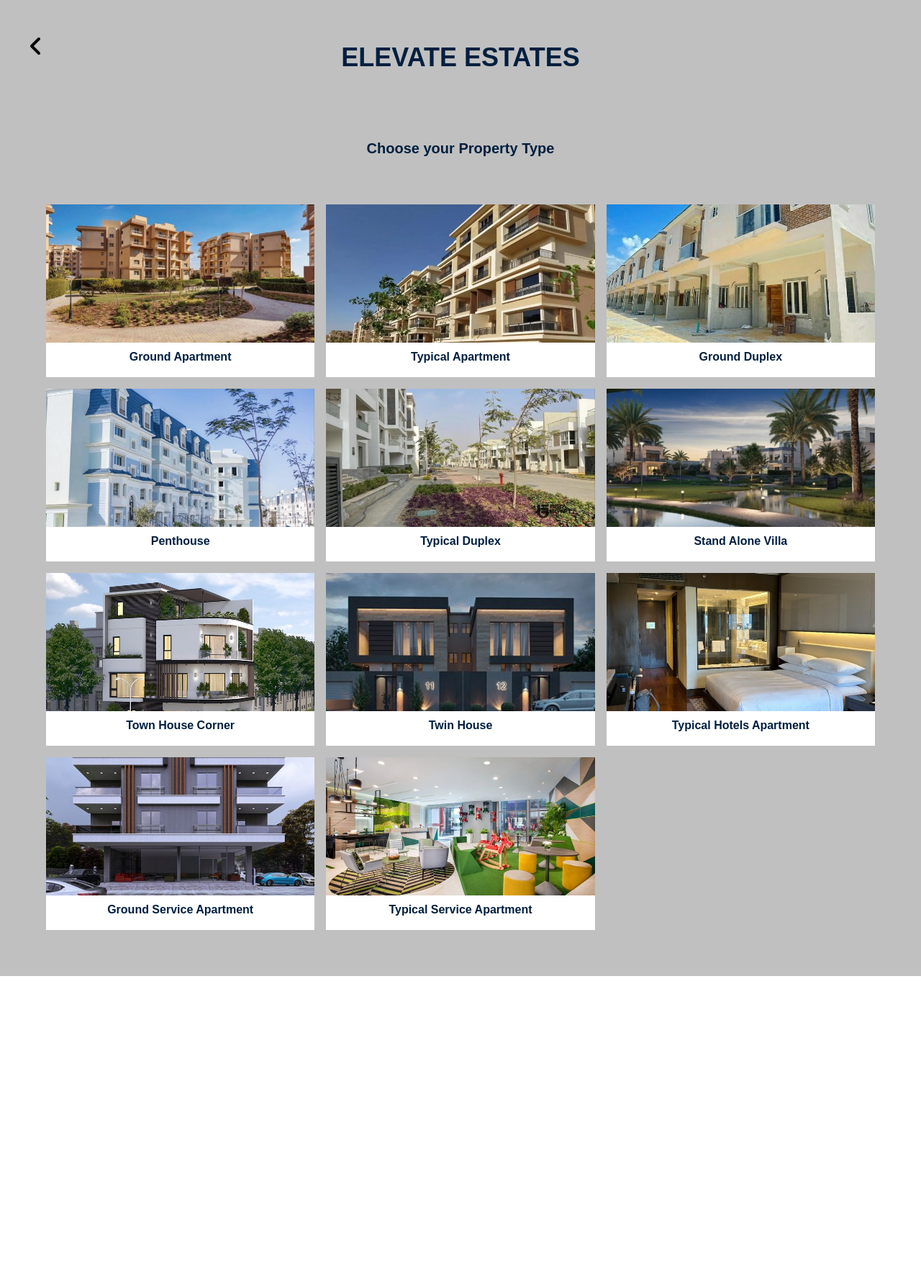
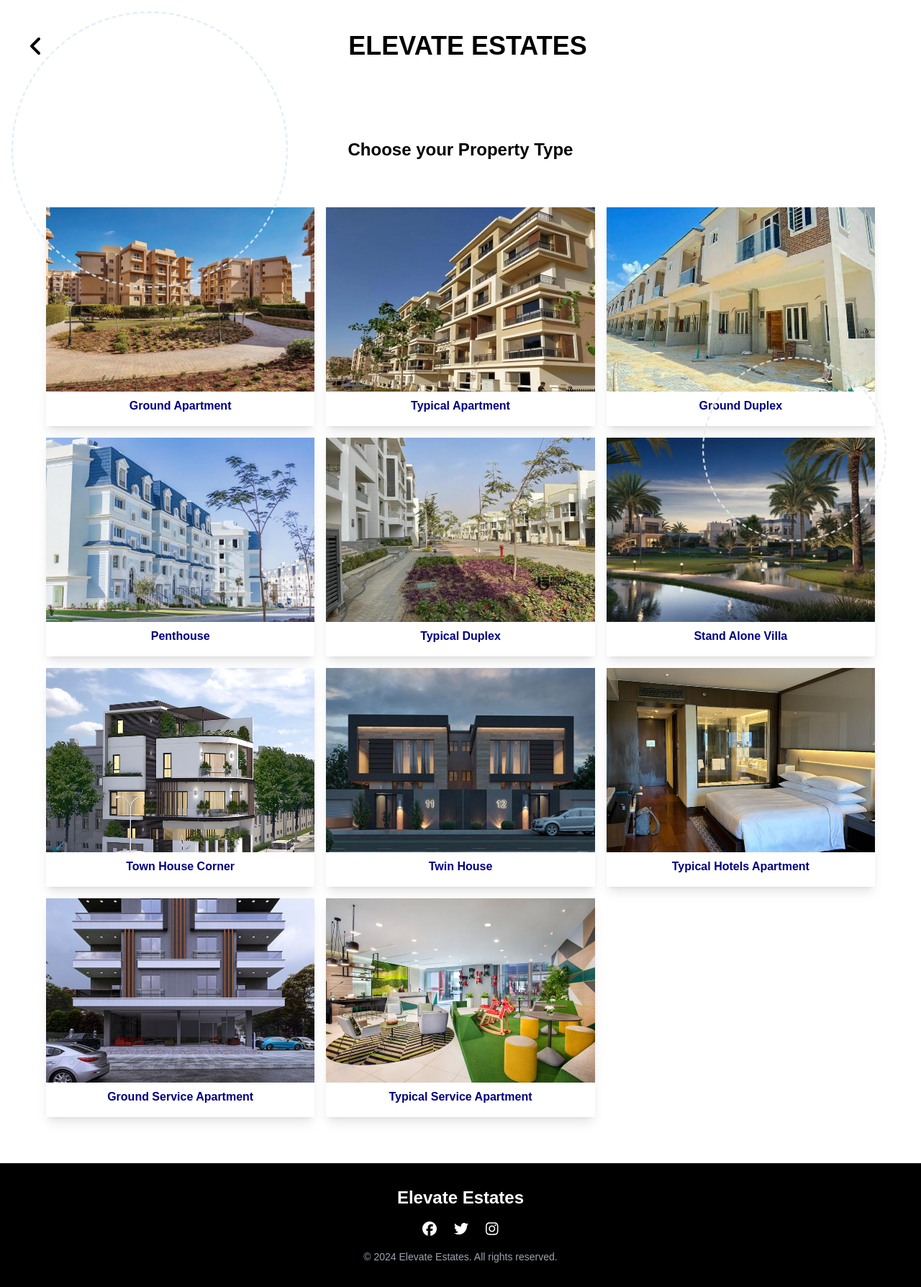
Before and after one commit to y-emam/elevate-estates, a Next.js app: page /propertyType in a window 1280 px wide. Shown: the whole page at 72% size. Before the commit the page ends 1356 px from the top, so only its background shows below. Built offline with nearby package versions, Linux system fonts and the light colour scheme.

Commit message:
made the destination page in a good design

```diff
--- a/app/destination/page.tsx
+++ b/app/destination/page.tsx
@@ -1,5 +1,6 @@
 "use client";
 
+import Footer from "@/components/Footer";
 import Navbar from "@/components/Navbar";
 import Image from "next/image";
 import { useRouter } from "next/navigation";
@@ -43,36 +44,39 @@
   };
 
   return (
-    <div className="bg-silver h-full">
+    <div className="bg-gradient-to-r from-slate-100 via-white to-slate-50 h-full relative">
       <Navbar />
       <div className="container pt-36 flex flex-col justify-center">
-        <h1 className="w-full text-navy text-center text-xl font-bold">
+        <h1 className="w-full text-black text-center text-xl font-bold">
           Pick up your Destination
         </h1>
-        <div className="grid grid-cols-3 gap-4 p-16">
+        <div className="grid grid-cols-1 sm:grid-cols-2 md:grid-cols-3 lg:grid-cols-3 gap-4 p-4 sm:p-8 md:p-16">
           {items.map((item) => (
             <div
-              className="bg-white text-navy pb-4 cursor-pointer"
-              key={item.title.toUpperCase()}
-              onClick={() => {
-                handleNavigation(item.title);
-              }}
+              className="bg-white z-10 text-black pb-4 cursor-pointer shadow-lg transform transition-all duration-300 hover:text-navy hover:scale-105 hover:shadow-2xl hover:bg-slate-100"
+              key={item.title}
+              onClick={() => handleNavigation(item.title)}
             >
-              <div className="relative w-full h-48">
+              <div className="relative w-full h-48 sm:h-56 md:h-64 lg:h-72 overflow-hidden">
                 <Image
                   src={item.img_url}
                   alt={item.title}
                   objectFit="cover"
                   layout="fill"
+                  className="transform transition-transform duration-500 hover:scale-110"
                 />
               </div>
-              <p className="w-full text-center text-navy font-semibold pt-2">
+              <p className="w-full text-center font-semibold pt-2 text-sm sm:text-base md:text-lg">
                 {item.title}
               </p>
             </div>
           ))}
         </div>
       </div>
+      <Footer />
+
+      <div className="absolute z-0 top-4 left-4 w-64 sm:w-80 md:w-96 h-64 sm:h-80 md:h-96 border-2 border-dashed border-blue-100 rounded-full animate-rotate" />
+      <div className="absolute bottom-8 right-12 w-48 sm:w-64 md:w-80 h-48 sm:h-64 md:h-80 border-2 border-black-100 border-dashed rounded-full animate-rotate" />
     </div>
   );
 }
--- a/app/globals.css
+++ b/app/globals.css
@@ -6,13 +6,13 @@
 @import url("https://fonts.googleapis.com/css2?family=Playfair+Display:wght@400;700&family=Montserrat:wght@400;700&display=swap");
 
 :root {
-  --background: #c0c0c0;
+  --background: #fff;
   --foreground: #171717;
 }
 
 @media (prefers-color-scheme: dark) {
   :root {
     --background: #0a0a0a;
-    --foreground: #c0c0c0;
+    --foreground: #fff;
   }
 }
--- a/app/propertyDetails/page.tsx
+++ b/app/propertyDetails/page.tsx
@@ -6,6 +6,7 @@
 import { ChangeEvent, FormEvent, useState } from "react";
 import Tippy from "@tippyjs/react";
 import "tippy.js/dist/tippy.css";
+import Footer from "@/components/Footer";
 
 interface propertyDetailsData {
   noBedrooms: string;
@@ -94,6 +95,10 @@
           </button>
         </form>
       </div>
+      <Footer />
+
+      <div className="absolute z-0 top-4 left-4 w-96 h-96 border-2 border-dashed border-blue-100 rounded-full animate-rotate" />
+      <div className="absolute bottom-8 right-12 w-64 h-64 border-2 border-black-100 border-dashed rounded-full animate-rotate" />
     </div>
   );
 }
--- a/app/propertyType/page.tsx
+++ b/app/propertyType/page.tsx
@@ -1,5 +1,6 @@
 "use client";
 
+import Footer from "@/components/Footer";
 import Navbar from "@/components/Navbar";
 import Image from "next/image";
 import { useRouter, useSearchParams } from "next/navigation";
@@ -48,22 +49,22 @@
   };
 
   return (
-    <div className="bg-silver h-full">
+    <div className="bg-white h-full">
       <Navbar />
       <div className="container pt-36 flex flex-col justify-center">
-        <h1 className="w-full text-navy text-center text-xl font-bold ">
+        <h1 className="w-full text-black text-center text-xl font-bold md:text-2xl">
           Choose your Property Type
         </h1>
-        <div className="grid grid-cols-3 gap-4 p-16">
+        <div className="grid grid-cols-1 sm:grid-cols-2 md:grid-cols-3 gap-4 p-4 sm:p-8 md:p-16">
           {items.map((item) => (
             <div
-              className="bg-white text-navy pb-4 cursor-pointer"
+              className="bg-white text-color pb-4 cursor-pointer shadow-lg"
               key={item.title.toUpperCase()}
               onClick={() => {
                 handleNavigation(item.title);
               }}
             >
-              <div className="relative w-full h-48">
+              <div className="relative w-full h-48 sm:h-56 md:h-64">
                 <Image
                   src={item.img_url}
                   alt={item.title}
@@ -78,6 +79,10 @@
           ))}
         </div>
       </div>
+      <Footer />
+
+      <div className="absolute z-0 top-4 left-4 w-96 h-96 border-2 border-dashed border-blue-100 rounded-full animate-rotate" />
+      <div className="absolute bottom-12 right-12 w-64 h-64 border-2 border-black-100 border-dashed rounded-full animate-rotate" />
     </div>
   );
 }
--- a/app/submition/page.tsx
+++ b/app/submition/page.tsx
@@ -1,5 +1,6 @@
 "use client";
 
+import Footer from "@/components/Footer";
 import Navbar from "@/components/Navbar";
 import { useSearchParams } from "next/navigation";
 import { ChangeEvent, FormEvent, useState } from "react";
@@ -171,6 +172,7 @@
           </div>
         )}
       </div>
+      <Footer />
     </div>
   );
 }
--- /dev/null
+++ b/components/Footer/index.tsx
@@ -0,0 +1,50 @@
+import React from "react";
+import { FontAwesomeIcon } from "@fortawesome/react-fontawesome";
+import {
+  faFacebook,
+  faTwitter,
+  faInstagram,
+} from "@fortawesome/free-brands-svg-icons";
+
+const Footer: React.FC = () => {
+  return (
+    <footer className="bg-black text-white py-8">
+      <div className="container mx-auto text-center">
+        {/* Logo */}
+        <h1 className="text-2xl font-bold mb-4">Elevate Estates</h1>
+
+        {/* Social Media Icons */}
+        <div className="flex justify-center space-x-6 mb-4">
+          <a
+            href="#"
+            aria-label="Facebook"
+            className="text-white hover:text-gray-400"
+          >
+            <FontAwesomeIcon icon={faFacebook} size="lg" />
+          </a>
+          <a
+            href="#"
+            aria-label="Twitter"
+            className="text-white hover:text-gray-400"
+          >
+            <FontAwesomeIcon icon={faTwitter} size="lg" />
+          </a>
+          <a
+            href="#"
+            aria-label="Instagram"
+            className="text-white hover:text-gray-400"
+          >
+            <FontAwesomeIcon icon={faInstagram} size="lg" />
+          </a>
+        </div>
+
+        {/* Copyright */}
+        <p className="text-sm text-gray-400">
+          © {new Date().getFullYear()} Elevate Estates. All rights reserved.
+        </p>
+      </div>
+    </footer>
+  );
+};
+
+export default Footer;
--- a/components/Navbar/index.tsx
+++ b/components/Navbar/index.tsx
@@ -1,12 +1,16 @@
 "use client";
 
 import { FontAwesomeIcon } from "@fortawesome/react-fontawesome";
-import "./styles.css";
 import { faAngleLeft } from "@fortawesome/free-solid-svg-icons/faAngleLeft";
-import { usePathname } from "next/navigation";
+import { usePathname, useRouter } from "next/navigation";
 
 function Navbar() {
   const isHomePage = usePathname() === "/";
+  const router = useRouter();
+
+  const handleNavigation = () => {
+    router.push("/");
+  };
 
   return (
     <nav
@@ -14,6 +18,7 @@
         isHomePage ? "fixed" : "relative"
       } z-50 bg-transparent p-10 pb-0 w-full h-0 pt-12`}
     >
+      <div className="flex items-center justify-between w-full">
         {!isHomePage && (
           <button
             onClick={() => window.history.back()}
@@ -28,11 +33,13 @@
         )}
         <h1
           className={`${
-          isHomePage ? "text-white" : "text-navy" // Change color based on the page
-        } text-4xl font-bold h-0 flex justify-center items-center`}
+            isHomePage ? "text-white" : "text-black"
+          } text-2xl sm:text-4xl font-bold h-0 flex justify-center items-center cursor-pointer mx-auto`}
+          onClick={handleNavigation}
         >
           ELEVATE ESTATES
         </h1>
+      </div>
     </nav>
   );
 }
--- a/package.json
+++ b/package.json
@@ -12,6 +12,7 @@
     "@emotion/react": "^11.13.3",
     "@emotion/styled": "^11.13.0",
     "@fortawesome/fontawesome-svg-core": "^6.6.0",
+    "@fortawesome/free-brands-svg-icons": "^6.6.0",
     "@fortawesome/free-solid-svg-icons": "^6.6.0",
     "@fortawesome/react-fontawesome": "^0.2.2",
     "@mui/material": "^6.1.6",
@@ -25,6 +26,7 @@
     "nodemailer": "^6.9.16",
     "react": "18.2.0",
     "react-dom": "18.2.0",
+    "react-icons": "^5.3.0",
     "tippy.js": "^6.3.7"
   },
   "devDependencies": {
--- a/tailwind.config.ts
+++ b/tailwind.config.ts
@@ -11,12 +11,21 @@
       colors: {
         background: "var(--background)",
         foreground: "var(--foreground)",
-        navy: '#001f3f',
-        silver: '#C0C0C0',
+        navy: "#000080",
+        silver: "#C0C0C0",
       },
       fontFamily: {
-        serif: ['"Playfair Display"', 'serif'],
-        sans: ['Montserrat', 'sans-serif'],
+        serif: ['"Playfair Display"', "serif"],
+        sans: ["Montserrat", "sans-serif"],
+      },
+      animation: {
+        rotate: "rotate 400s linear infinite",
+      },
+      keyframes: {
+        rotate: {
+          "0%": { transform: "rotate(0deg)" },
+          "100%": { transform: "rotate(360deg)" },
+        },
       },
     },
   },
```
Also changed, not shown: app/page.tsx (+1 -7 lines), components/Navbar/styles.css (deleted), 1 other file (tests, documents, lock files or other folders). Lines whose indentation alone changed are shown as unchanged.
